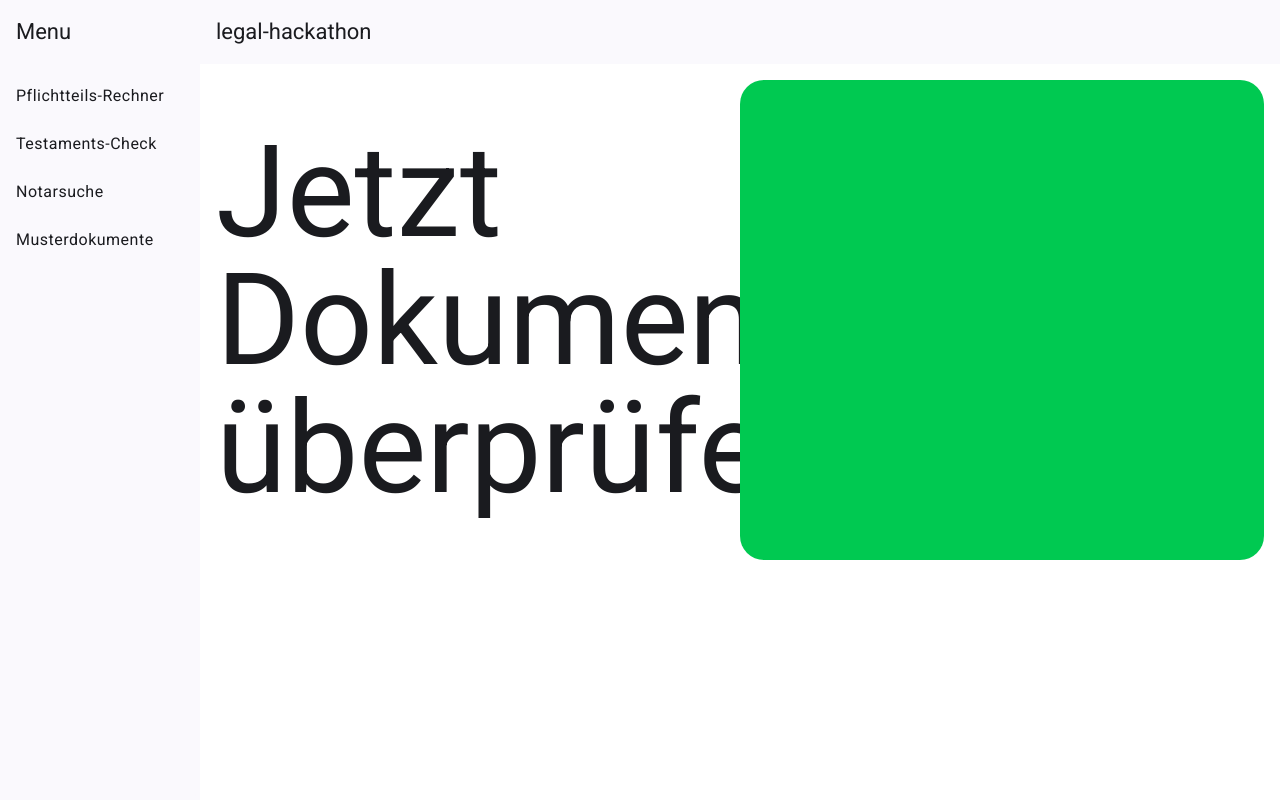
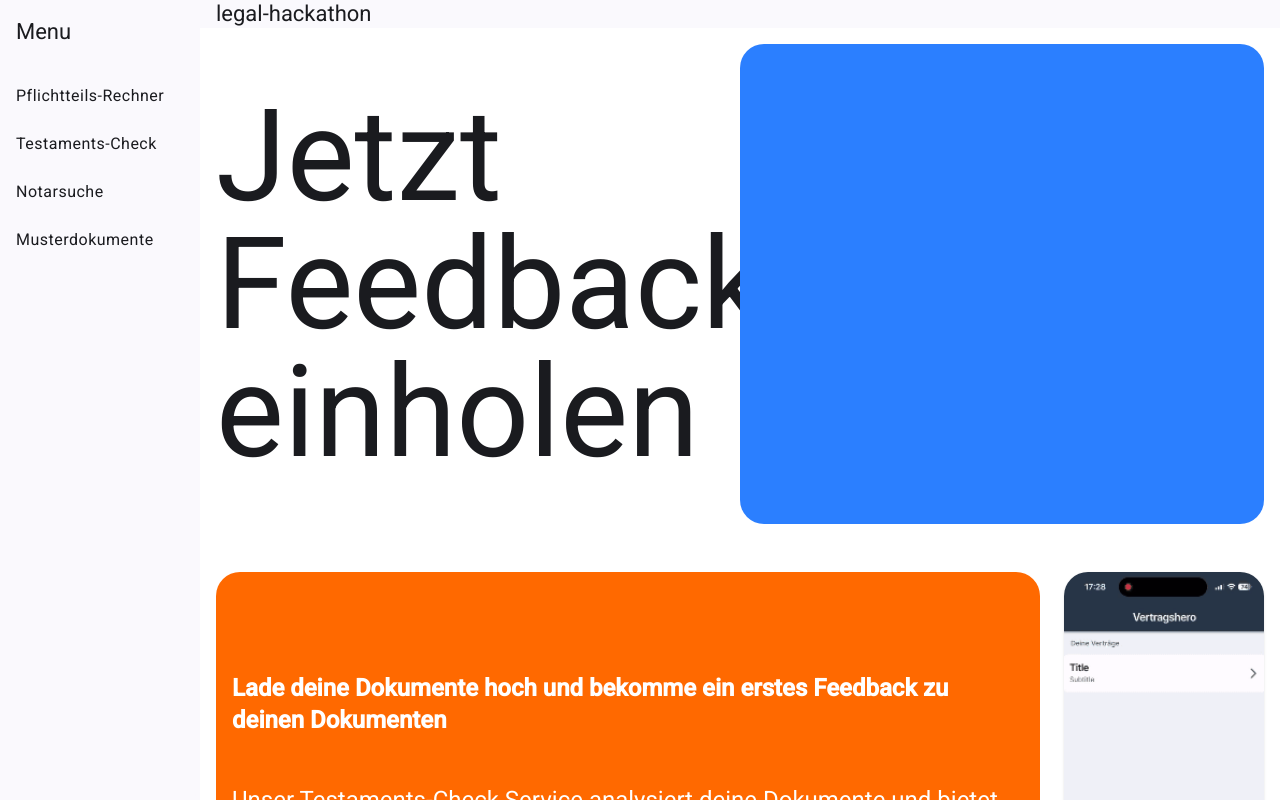
Before and after one commit to chranditho/legal-hackathon, an Angular app: page /check in a window 1280 px wide. Built offline with nearby package versions, Linux system fonts and the light colour scheme.

Commit message:
show gif and styling

```diff
--- a/src/app/features/check/check-page/check-page.component.html
+++ b/src/app/features/check/check-page/check-page.component.html
@@ -1,8 +1,24 @@
-<div class="flex p-4 justify-between items-center">
-  <header class="text-wrap w-1/2">
-    <div>Jetzt</div>
-    <div>Dokumente</div>
-    <div>überprüfen</div>
-  </header>
-  <div class="bg-green-500 h-120 w-1/2 rounded-3xl"></div>
-</div>
+<section class="p-4 space-y-12">
+  <div class="flex justify-between items-center">
+    <header class="text-wrap w-1/2">
+      <div>Jetzt</div>
+      <div>Feedback</div>
+      <div>einholen</div>
+    </header>
+    <div class="bg-blue-500 h-120 w-1/2 rounded-3xl"></div>
+  </div>
+  <article class="flex gap-6">
+    <div class="flex items-center gap-6 text-white bg-orange-500 rounded-3xl  p-4">
+      <div class="flex flex-col gap-6 justify-between">
+        <h1 class="mb-6">Lade deine Dokumente hoch und bekomme ein erstes Feedback
+          zu deinen Dokumenten</h1>
+        <p class="text-white text-2xl">Unser Testaments-Check Service analysiert deine Dokumente und bietet eine erste
+          rechtliche Einschätzung. Lade deine Testamentsentwürfe, Vollmachten oder andere rechtliche Dokumente hoch und
+          erhalte innerhalb kurzer Zeit ein fundiertes Feedback von unseren Experten.</p>
+      </div>
+    </div>
+    <p class="flex-none"><img ngSrc="assets/app.gif" alt="Application demonstration"
+                              class="max-w-full h-auto rounded-3xl shadow"
+                              width="200" height="500"></p>
+  </article>
+</section>
--- a/src/app/features/check/check-page/check-page.component.ts
+++ b/src/app/features/check/check-page/check-page.component.ts
@@ -1,8 +1,9 @@
 import { Component } from '@angular/core';
+import { NgOptimizedImage } from '@angular/common';
 
 @Component({
   selector: 'app-check-page',
-  imports: [],
+  imports: [NgOptimizedImage],
   templateUrl: './check-page.component.html',
   styles: `
     :host {
```
Also changed, not shown: public/assets/app.gif (added).
